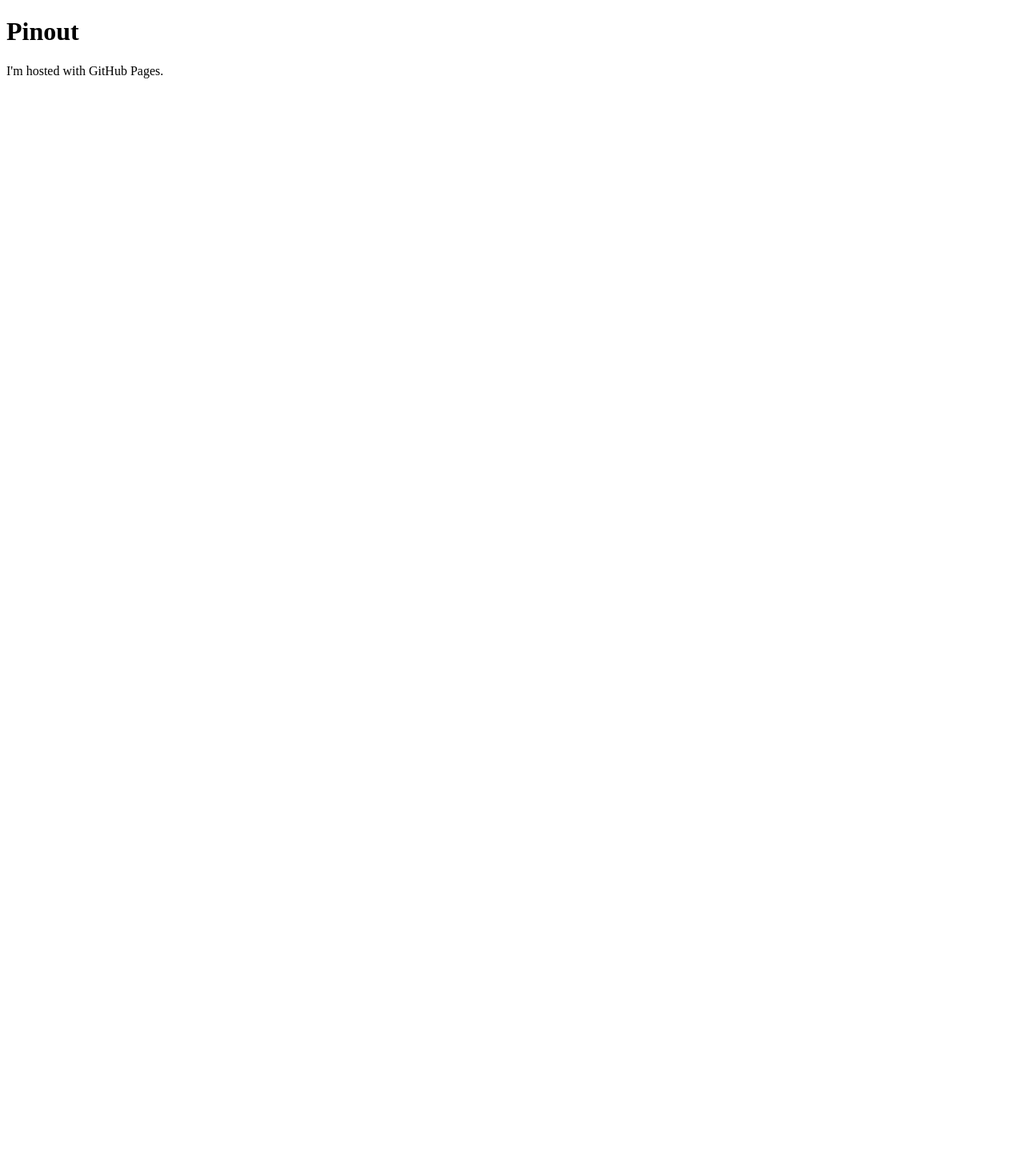
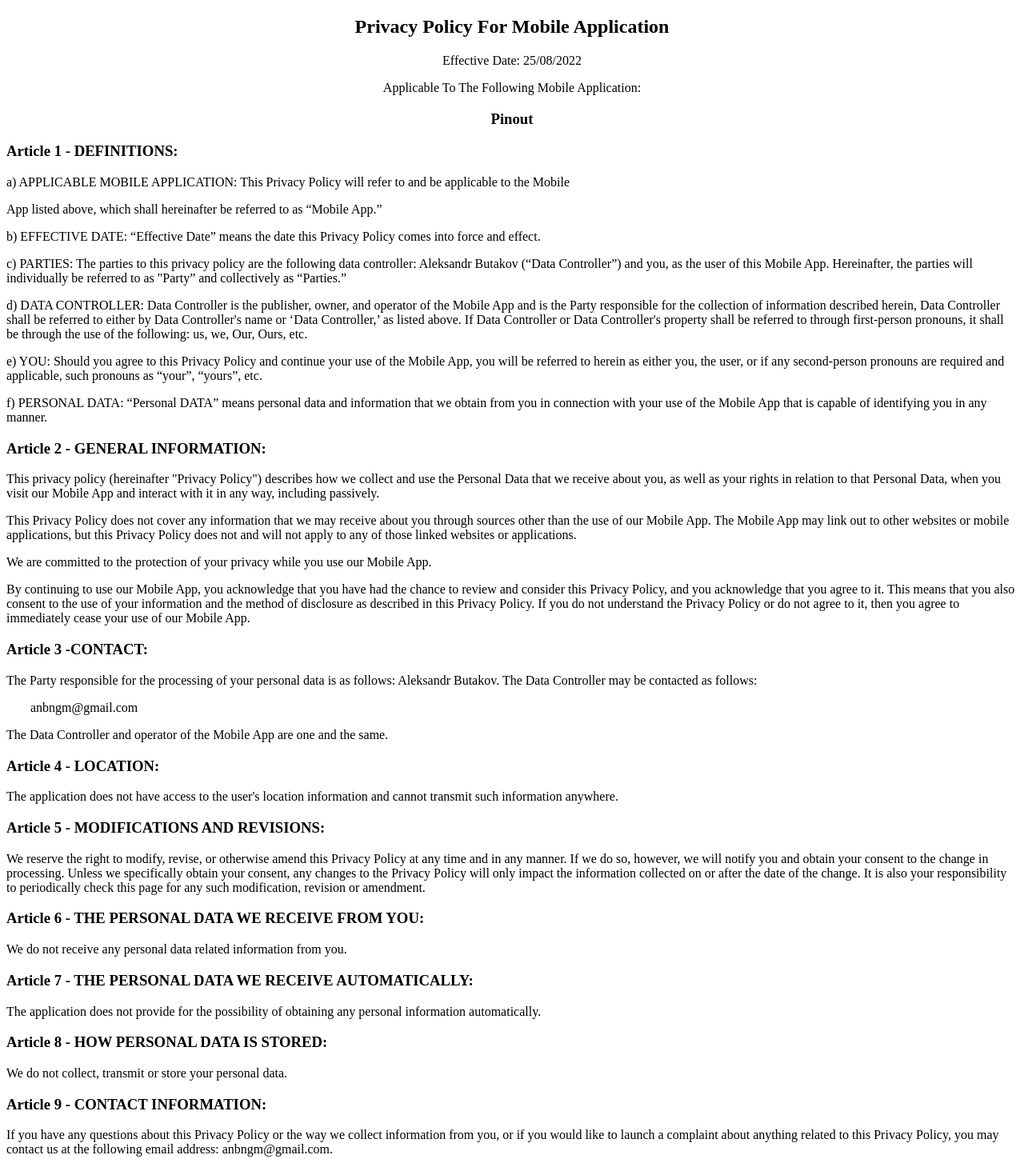
Before and after one commit to AleksandrButakov/AleksandrButakov.github.io, a plain HTML site: page Pinout/index.html in a window 1280 px wide. Shown: the whole page at 80% size. Before the commit the page ends 800 px from the top, so only its background shows below. Drawn offline with Linux system fonts and the light colour scheme.

Commit message:
Changed index.html files

```diff
--- a/Pinout/index.html
+++ b/Pinout/index.html
@@ -1,7 +1,40 @@
 <!DOCTYPE html>
 <html>
+
 <body>
-<h1>Pinout</h1>
-<p>I'm hosted with GitHub Pages.</p>
+    <h2 align="center">Privacy Policy For Mobile Application</h2>
+    <p align="center">Effective Date: 25/08/2022</p>
+    <p align="center">Applicable To The Following Mobile Application:</p>
+    <h3 align="center">Pinout</h3>
+    <h3>Article 1 - DEFINITIONS:</h3>
+    <p>a) APPLICABLE MOBILE APPLICATION: This Privacy Policy will refer to and be applicable to the Mobile</p>
+    <p>App listed above, which shall hereinafter be referred to as “Mobile App.”</p>
+    <p>b) EFFECTIVE DATE: “Effective Date” means the date this Privacy Policy comes into force and effect.</p>
+    <p>c) PARTIES: The parties to this privacy policy are the following data controller: Aleksandr Butakov (“Data Controller”) and you, as the user of this Mobile App. Hereinafter, the parties will individually be referred to as "Party” and collectively as “Parties.”</p>
+    <p>d) DATA CONTROLLER: Data Controller is the publisher, owner, and operator of the Mobile App and is the Party responsible for the collection of information described herein, Data Controller shall be referred to either by Data Controller's name or ‘Data Controller,’ as listed above. If Data Controller or Data Controller's property shall be referred to through first-person pronouns, it shall be through the use of the following: us, we, Our, Ours, etc.</p>
+    <p>e) YOU: Should you agree to this Privacy Policy and continue your use of the Mobile App, you will be referred to herein as either you, the user, or if any second-person pronouns are required and applicable, such pronouns as “your”, “yours”, etc.</p>
+    <p>f) PERSONAL DATA: “Personal DATA” means personal data and information that we obtain from you in connection with your use of the Mobile App that is capable of identifying you in any manner.</p>
+    <h3>Article 2 - GENERAL INFORMATION:</h3>
+    <p>This privacy policy (hereinafter "Privacy Policy") describes how we collect and use the Personal Data that we receive about you, as well as your rights in relation to that Personal Data, when you visit our Mobile App and interact with it in any way, including passively.</p>
+    <p>This Privacy Policy does not cover any information that we may receive about you through sources other than the use of our Mobile App. The Mobile App may link out to other websites or mobile applications, but this Privacy Policy does not and will not apply to any of those linked websites or applications.</p>
+    <p>We are committed to the protection of your privacy while you use our Mobile App.</p>
+    <p>By continuing to use our Mobile App, you acknowledge that you have had the chance to review and consider this Privacy Policy, and you acknowledge that you agree to it. This means that you also consent to the use of your information and the method of disclosure as described in this Privacy Policy. If you do not understand the Privacy Policy or do not agree to it, then you agree to immediately cease your use of our Mobile App.</p>
+    <h3>Article 3 -CONTACT:</h3>
+    <p>The Party responsible for the processing of your personal data is as follows: Aleksandr Butakov. The Data Controller may be contacted as follows:</p>
+    <p style="margin-left: 30px;">anbngm@gmail.com</p>
+    <p>The Data Controller and operator of the Mobile App are one and the same.</p>
+    <h3>Article 4 - LOCATION:</h3>
+    <p>The application does not have access to the user's location information and cannot transmit such information anywhere.</p>
+    <h3>Article 5 - MODIFICATIONS AND REVISIONS:</h3>
+    <p>We reserve the right to modify, revise, or otherwise amend this Privacy Policy at any time and in any manner. If we do so, however, we will notify you and obtain your consent to the change in processing. Unless we specifically obtain your consent, any changes to the Privacy Policy will only impact the information collected on or after the date of the change. It is also your responsibility to periodically check this page for any such modification, revision or amendment.</p>
+    <h3>Article 6 - THE PERSONAL DATA WE RECEIVE FROM YOU:</h3>
+    <p>We do not receive any personal data related information from you.</p>
+    <h3>Article 7 - THE PERSONAL DATA WE RECEIVE AUTOMATICALLY:</h3>
+    <p>The application does not provide for the possibility of obtaining any personal information automatically.</p>
+    <h3>Article 8 - HOW PERSONAL DATA IS STORED:</h3>
+    <p>We do not collect, transmit or store your personal data.</p>
+    <h3>Article 9 - CONTACT INFORMATION:</h3>
+    <p>If you have any questions about this Privacy Policy or the way we collect information from you, or if you would like to launch a complaint about anything related to this Privacy Policy, you may contact us at the following email address: anbngm@gmail.com.</p>
 </body>
+
 </html>
```
Also changed, not shown: IPCalculatorForAndroid/index.html (+1 -1 lines).
